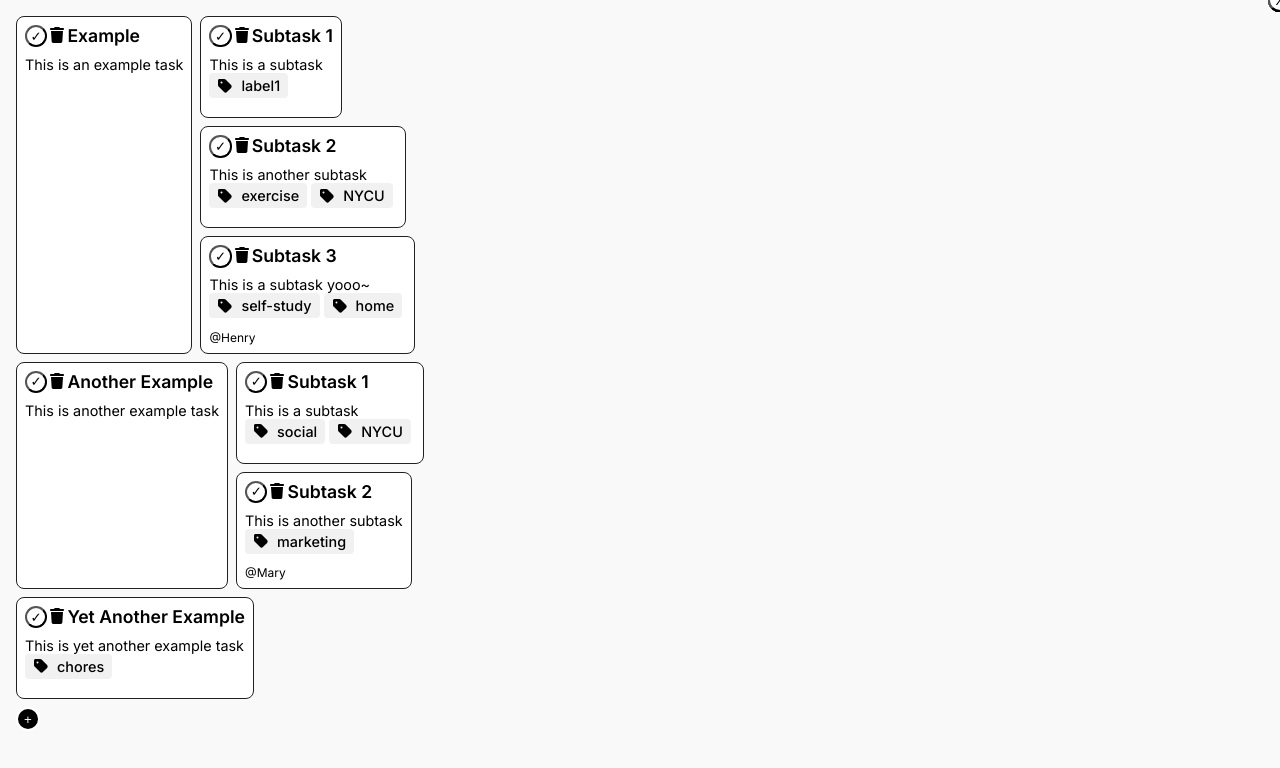
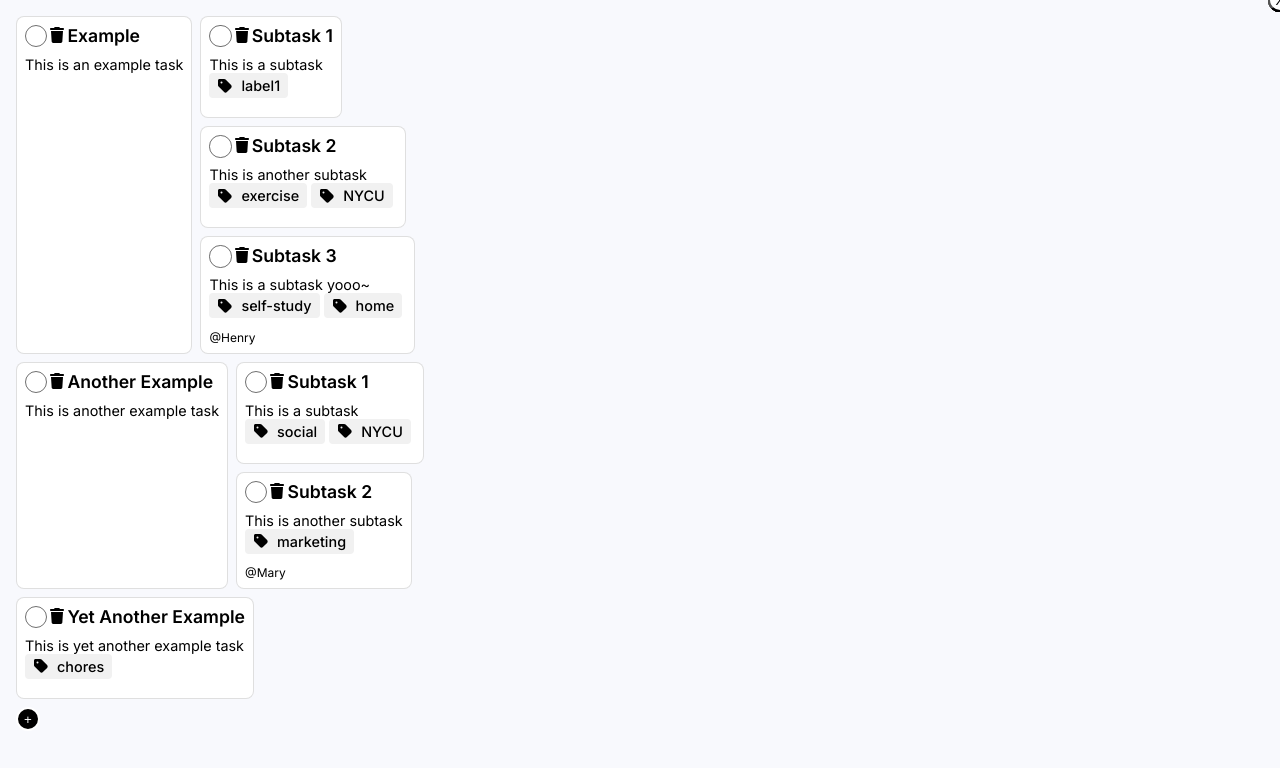
Before and after one commit to m4xshen/gdsc, a Next.js app: page / in a window 1280 px wide. Shown: the top 768 px of the page. Built offline with nearby package versions, Linux system fonts and the light colour scheme.

Commit message:
refactor: refine colors

```diff
--- a/src/app/page.module.css
+++ b/src/app/page.module.css
@@ -2,5 +2,5 @@
   padding: 1rem;
   display: flex;
   flex-direction: column;
-  background-color: #f9f9fa;
+  background-color: #f8f9fd;
 }
--- a/src/components/Task/index.js
+++ b/src/components/Task/index.js
@@ -36,7 +36,7 @@ export default function Task({ initTask, initSubtasks, onClick }) {
               });
             }}
           >
-            {'\u2713'}
+            {task.done ? '\u2713' : ''}
           </button>
 
           <button className={styles.deletebutton} onClick={handleDelete}>
--- a/src/components/Task/styles.module.css
+++ b/src/components/Task/styles.module.css
@@ -6,21 +6,23 @@
 .mainTask {
   position: relative;
   max-width: 20rem;
-  border: solid 1px #212121;
+  border: solid 1px #00000020;
   border-radius: 0.5rem;
   padding: 0.5rem;
   background-color: white;
   filter: brightness(1);
+  transition: filter 0.2s;
 }
 
 .mainTaskDone {
   position: relative;
   max-width: 20rem;
-  border: solid 1px #212121;
+  border: solid 1px #00000020;
   border-radius: 0.5rem;
   padding: 0.5rem;
   background-color: white;
-  filter: brightness(0.5);
+  filter: brightness(0.7);
+  transition: filter 0.2s;
 }
 
 .name {
@@ -85,12 +87,14 @@
 }
 
 .doneButton {
+  border: solid 1px #00000090;
+  outline: none;
   border-radius: 50%;
-  border-color: black;
   width: 1.4rem;
   height: 1.4rem;
   background-color: transparent;
   cursor: pointer;
+  color: #00000090;
 }
 
 .deleteblock {
```
